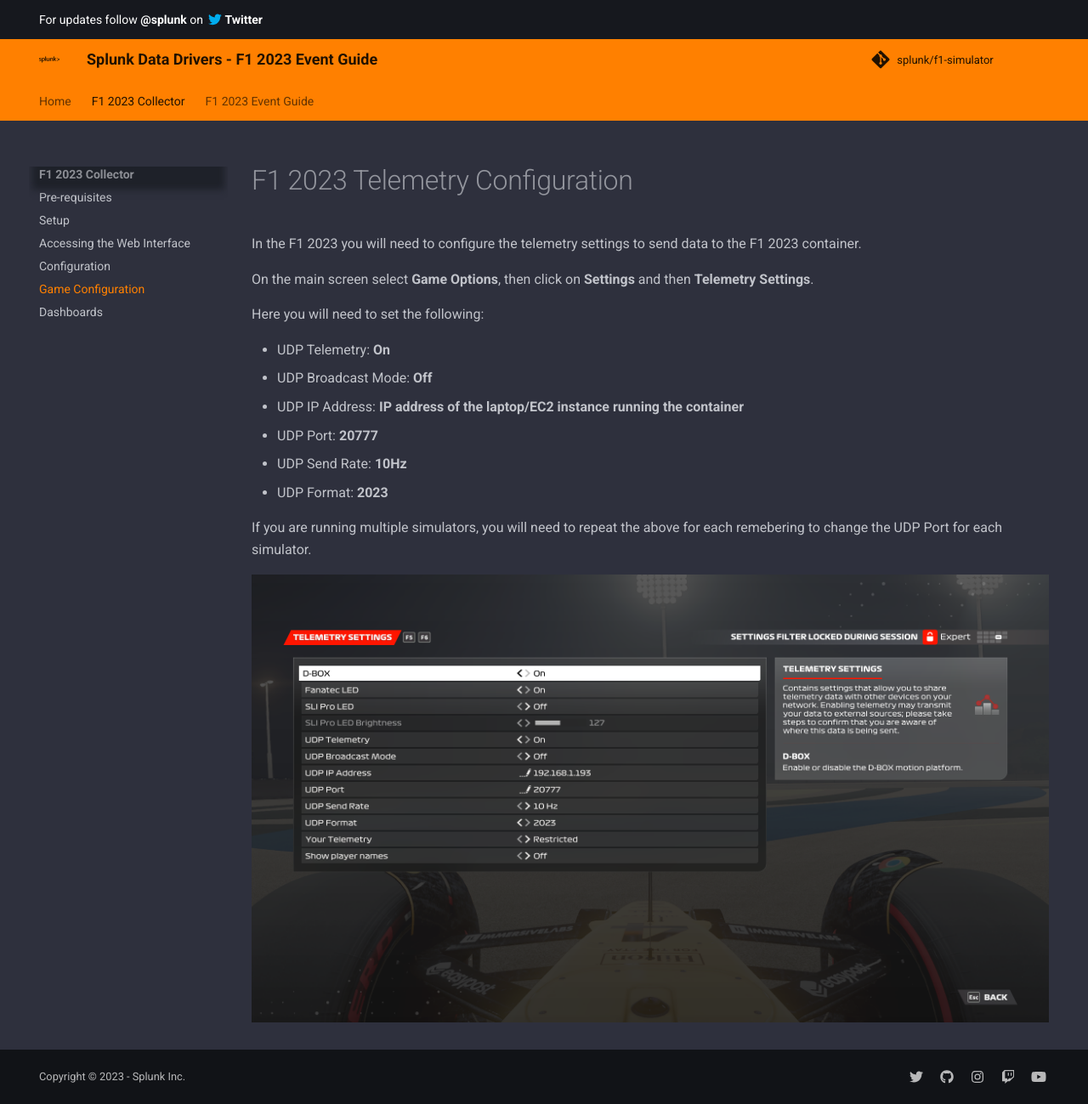
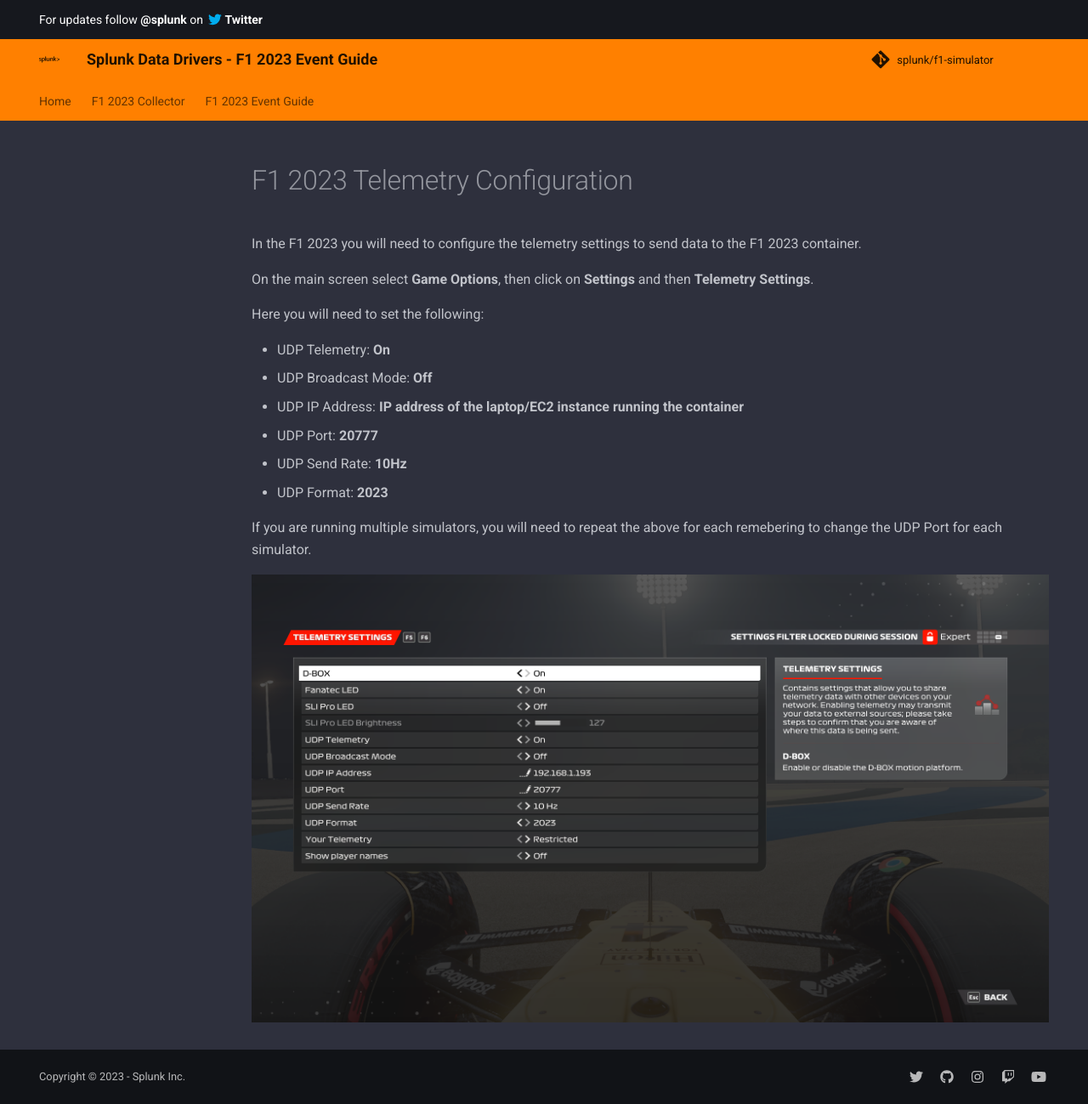
Before and after one commit to splunk/f1-simulator, an MkDocs documentation site: the page built from docs/f1_2023/game.md, in a window 1280 px wide and 1299 px high. Shown: the whole window at 85% size. Built offline with MkDocs 1.6.1 and Material for MkDocs 9.7.7, drawn with Linux system fonts in a browser that asks for light colours; comment, search, counter and statistics services are not loaded.

```diff
--- a/mkdocs.yml
+++ b/mkdocs.yml
@@ -37,7 +37,7 @@
     - Setup: f1_2023/setup.md
     - Accessing the Web Interface: f1_2023/ui.md
     - Configuration: f1_2023/configuration.md
-    - Game Configuration: f1_2023/game.md
+    #- Game Configuration: f1_2023/game.md
     - Dashboards: f1_2023/dashboards.md
   - F1 2023 Event Guide:
     - Game Configuration:
```
